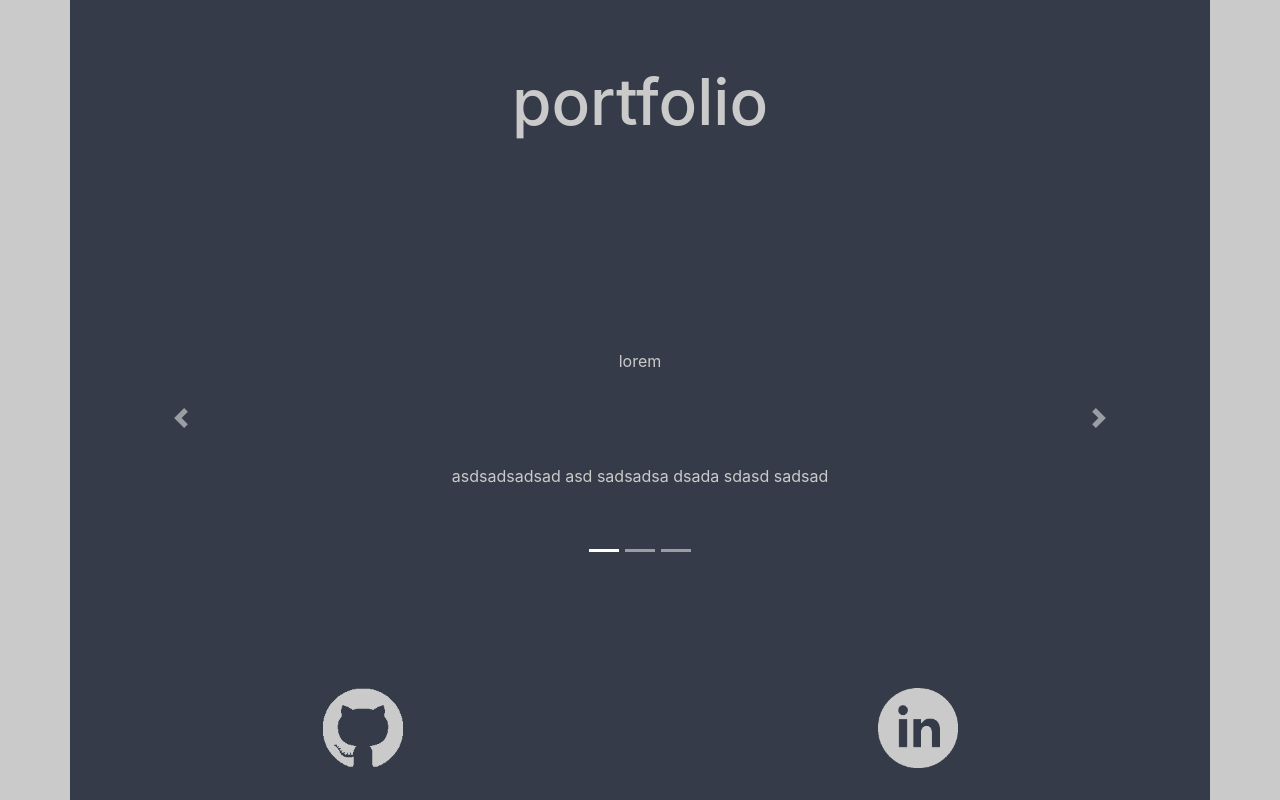
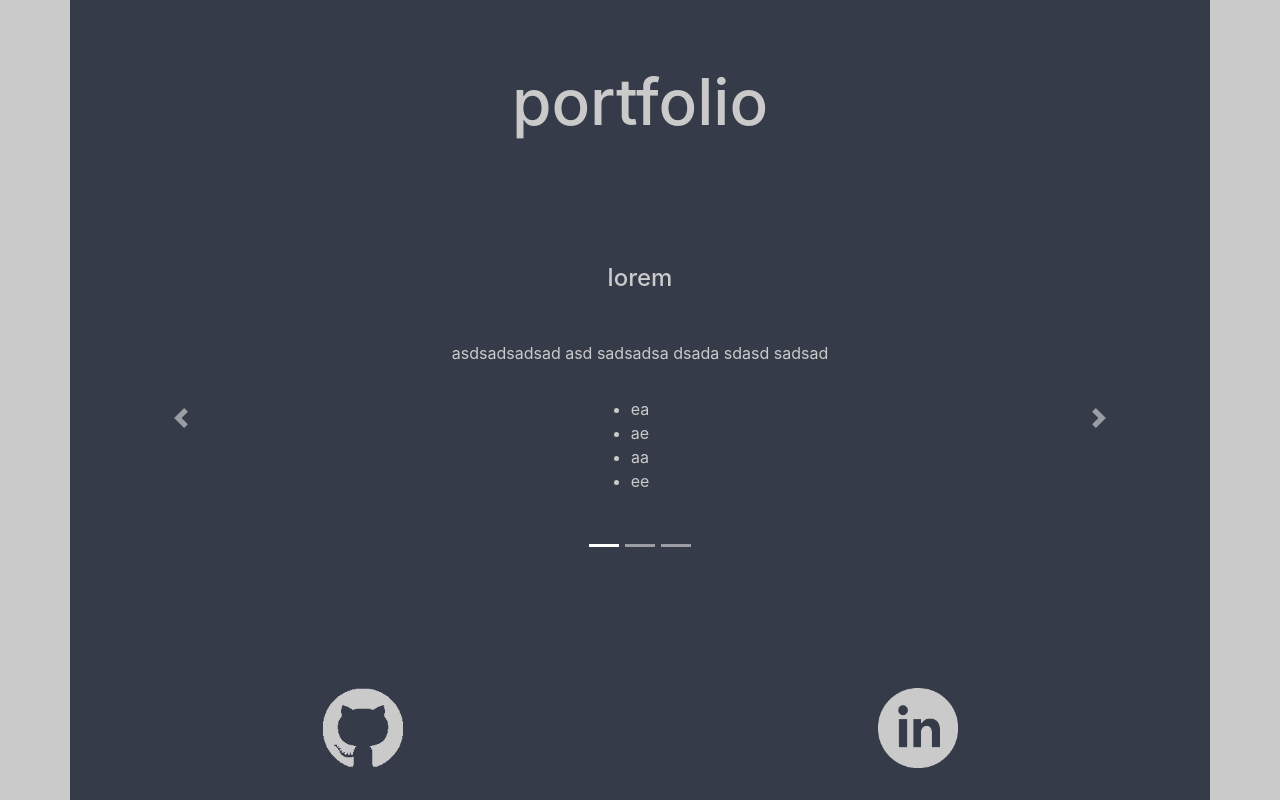
Before and after one commit to fabioaromanini/site, a React (Create React App) app: page / in a window 1280 px wide. Shown: the part 800-1600 px from the top of the page. Built offline with nearby package versions, Linux system fonts and the light colour scheme.

Commit message:
adds bulletPoints rendering to Project component

```diff
--- a/src/portfolio/Carousel.jsx
+++ b/src/portfolio/Carousel.jsx
@@ -12,16 +12,19 @@ const items = [
     key: 1,
     name: 'lorem',
     description: 'asdsadsadsad asd sadsadsa dsada sdasd sadsad',
+    bulletPoints: ['ea', 'ae', 'aa', 'ee'],
   },
   {
     key: 2,
     name: 'stock',
     description: 'asdsadsadsad asd sadsadsa dsada sdasd sadsad',
+    bulletPoints: ['ea', 'ae', 'aa', 'ee'],
   },
   {
     key: 3,
     name: 'site',
     description: 'asdsadsadsad asd sadsadsa dsada sdasd sadsad',
+    bulletPoints: ['ea', 'ae', 'aa', 'ee'],
   },
 ];
 
@@ -53,7 +56,11 @@ const CarouselAdapter = props => {
         onExited={() => setAnimating(false)}
         key={item.key}
       >
-        <Project name={item.name} description={item.description} />
+        <Project
+          name={item.name}
+          description={item.description}
+          bulletPoints={item.bulletPoints}
+        />
       </CarouselItem>
     );
   });
--- a/src/portfolio/project/index.jsx
+++ b/src/portfolio/project/index.jsx
@@ -3,10 +3,15 @@ import React from 'react';
 import './project.css';
 
 export default props => {
+  const { name, description, bulletPoints } = props;
+
   return (
     <div className="project-container">
-      <div>{props.name}</div>
-      <div>{props.description}</div>
+      <h4>{name}</h4>
+      <div>{description}</div>
+      <ul className="reseted-list">
+        {bulletPoints && bulletPoints.map(bp => <li>{bp}</li>)}
+      </ul>
     </div>
   );
 };
--- a/src/portfolio/project/project.css
+++ b/src/portfolio/project/project.css
@@ -2,9 +2,21 @@
   text-align: center;
   max-width: 70%;
   margin-left: 15%;
-  min-height: 40vh;
+  margin-bottom: 10vh;
+  min-height: 50;
   display: flex;
   flex-direction: column;
   align-items: center;
   justify-content: space-evenly;
 }
+
+.project-container h4 {
+  margin-bottom: 2em;
+}
+
+.reseted-list {
+  padding-top: 2em;
+  padding-left: 0;
+  margin-left: 0;
+  margin-bottom: 0;
+}
```
